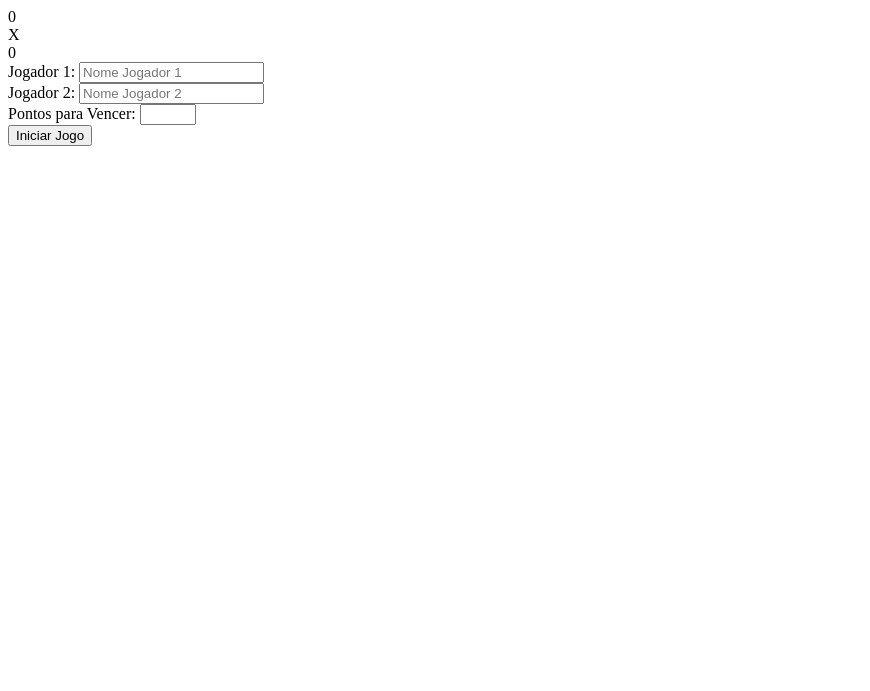
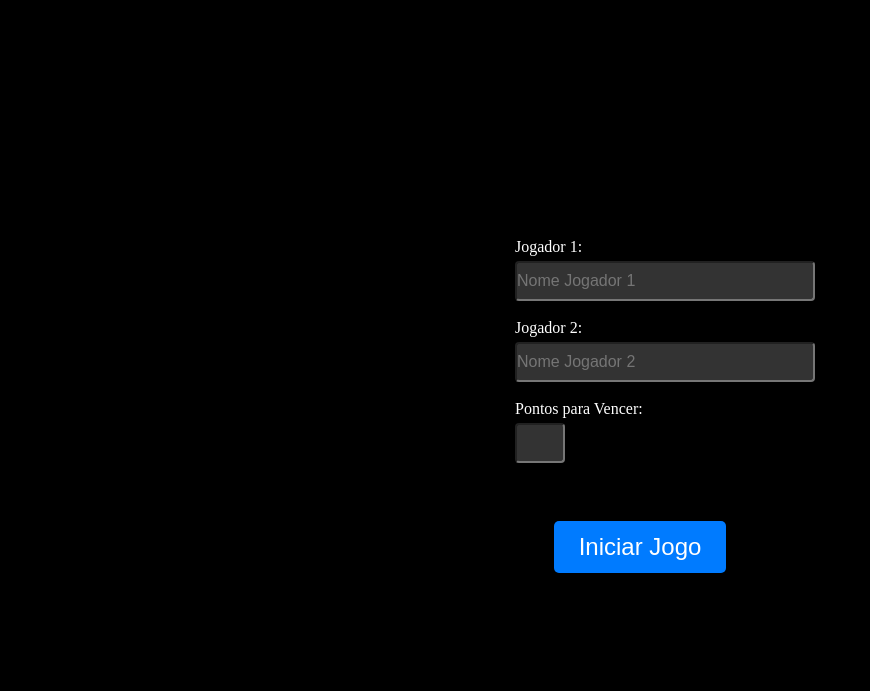
Before and after one commit to rtaneguti/projetoIndividual, a website: page tenis de mesa/public/jogoPong.html in a window 1280 px wide. Shown: the whole page, without its empty margins (0-870 px from the left). Drawn offline with Linux system fonts and the light colour scheme.

Commit message:
feat: Finalizar as variáveis necessárias ao jogo Pong e modelagem lógica. Atualizar script do banco de dados com tabelas necessárias

```diff
--- /dev/null
+++ b/tenis de mesa/public/css/jogoPong.css
@@ -0,0 +1,153 @@
+* {
+    margin: 0;
+    padding: 0;
+    box-sizing: border-box;
+}
+
+body {
+    display: flex;
+    flex-direction: column;
+    justify-content: center;
+    align-items: center;
+    background-color: #008973;
+    overflow: hidden;
+    height: 100vh;
+    margin: 0;
+}
+
+.containerJogo {
+    display: flex;
+    align-items: center;
+    justify-content: center;
+    flex-direction: column;
+    padding-top: 20px;
+}
+
+#mesaPong {
+    position: relative;
+    width: 800px;
+    height: 500px;
+    background-color: #00008b;
+    border: 5px solid white;
+    border-radius: 10px;
+}
+
+/* position: relative ocorre para que as raquetes e a bola sejam posicionadas em relação a mesa */
+
+/*Para posicionar as raquetes no centro devemos realizar um cálculo:
+top = (alturaMesa/2) - (alturaRaquete/2);
+*/
+
+#raquete1 {
+    position: absolute;
+    width: 15px;
+    height: 100px;
+    background-color: red;
+    top: 200px;
+    left:10px;
+}
+
+#raquete2 {
+    position: absolute;
+    width: 15px;
+    height: 100px;
+    background-color: rgb(0, 0, 0);
+    top: 200px;
+    right:10px;
+}
+
+#bola {
+    position: absolute;
+    width: 20px;
+    height: 20px;
+    background-color: white;
+    border-radius: 50%; /*para formato circular*/
+    top: 240px;
+    left: 390px;
+}
+
+#placarJogador1, #placarJogador2, #xjogo {
+
+    top: 20px;
+    color: white;
+    font-family:'Times New Roman', Times, serif;
+    font-size: 48px;
+    z-index: 10;
+    user-select: none;
+}
+
+.placarJogadores{
+    display: flex;
+    justify-content:space-around;
+    align-items: center;
+    flex-direction: row;
+    width: 100%;
+    height: 100%;
+}
+
+.GAMEPONG{
+    display: flex;
+    justify-content: center;
+    align-items: center;
+    flex-direction: column;
+}
+
+#menuInicio {
+    position: absolute;
+    top: 0;
+    left: 0;
+    width: 100%;
+    height: 100%;
+    background-color: black;
+    color: white;
+    display: flex;
+    flex-direction: column;
+    justify-content: center;
+    align-items: center;
+    font-family: 'Times New Roman', Times, serif;
+    font-size: 16px;
+    z-index: 100;
+    text-align: center;
+}
+
+.configuracoesJogo {
+    margin: 10px 0;
+    display: flex;
+    flex-direction: column;
+    align-items: flex-start;
+    width: 250px;
+}
+
+.configuracoesJogo label {
+    margin-bottom: 5px;
+    font-size: 16px;
+}
+
+#menuInicio input[type="text"] {
+    border-radius: 4px;
+    background-color: #333;
+    color: white;
+    font-size: 16px;
+    width: 300px;
+    height: 40px;
+}
+
+#menuInicio input[type="number"] {
+    border-radius: 4px;
+    background-color: #333;
+    color: white;
+    font-size: 16px;
+    width: 50px;
+    height: 40px;
+}
+
+#menuInicio button {
+    padding: 12px 25px;
+    margin-top: 30px;
+    background-color: #007bff;
+    color: white;
+    border: none;
+    border-radius: 5px;
+    font-size: 24px;
+    cursor: pointer;
+}
--- a/tenis de mesa/public/jogoPong.html
+++ b/tenis de mesa/public/jogoPong.html
@@ -4,9 +4,9 @@
 <head>
     <meta charset="UTF-8">
     <meta name="viewport" content="width=device-width, initial-scale=1.0">
-    <title>Jogo Pong - Teste</title>
+    <title>Jogo Pong</title>
 
-    <link rel="stylesheet" href="../styles tenis/pong-teste.css">
+    <link rel="stylesheet" href="../public/css/jogoPong.css">
 </head>
 
 <body>
@@ -42,8 +42,62 @@
         <button id="botaoIniciar" onclick="iniciarNovoJogo()">Iniciar Jogo</button>
     </div>
 </body>
+
 </html>
 
 <script>
+    // Variáveis do jogo para uso do DOM (manipular objetos da página)
+
+    var menuInicio = document.getElementById("menuInicio");
+    var modoJogo = document.getElementById("select_modoJogo");
+    var nomeJogador1 = document.getElementById("input_nomeJogador1");
+    var nomeJogador2 = document.getElementById("input_nomeJogador2");
+    var pontuacaoMaxima = document.getElementById("input_pontosNecessarios");
+    var mesaPong = document.getElementById("mesaPong");
+    var raquete1 = document.getElementById("raquete1");
+    var raquete2 = document.getElementById("raquete2");
+    var bola = document.getElementById("bola");
+    var placarJogador1 = document.getElementById("placarJogador1");
+    var placarJogador2 = document.getElementById("placarJogador2");
+
+    var pontosJogador1 = 0;
+    var pontosJogador2 = 0;
+
+    // Variáveis dos elementos
+
+    var alturaBola = 20;
+    var larguraBola = 20;
+
+    var alturaRaquete = 100;
+    var larguraRaquete = 15;
+
+    // Variáveis definindo posições dos objetos
+
+    var posicaoRaquete1X = 10;
+    var posicaoRaquete1Y = 200;
+    var posicaoRaquete2X = 765;
+    var posicaoRaquete2Y = 200;
+    var posicaoBolaX = 390; // (800/2) - (20/2) = 390
+    var posicaoBolaY = 240; // (520/2) - (20/2) = 240
+    var larguraMesa = 800;
+    var alturaMesa = 500;
+
+    // Variáveis para a velocidade
+
+    var velocidadeRaquete = 5;
+    var velocidadeBolaX = 5;
+    var velocidadeBolaY = 5;
+
+    // Variáveis para indicar acionamento das teclas
+
+    var teclapCimaRaquete1 = false;
+    var teclapBaixoRaquete1 = false;
+
+    var teclapCimaRaquete2 = false;
+    var teclapBaixoRaquete2 = false;
+
+    // Estado do jogo
+
+    var estadoJogo = "inicio";
 
 </script>
```
Also changed, not shown: 3 other files. Lines whose indentation alone changed are shown as unchanged.
